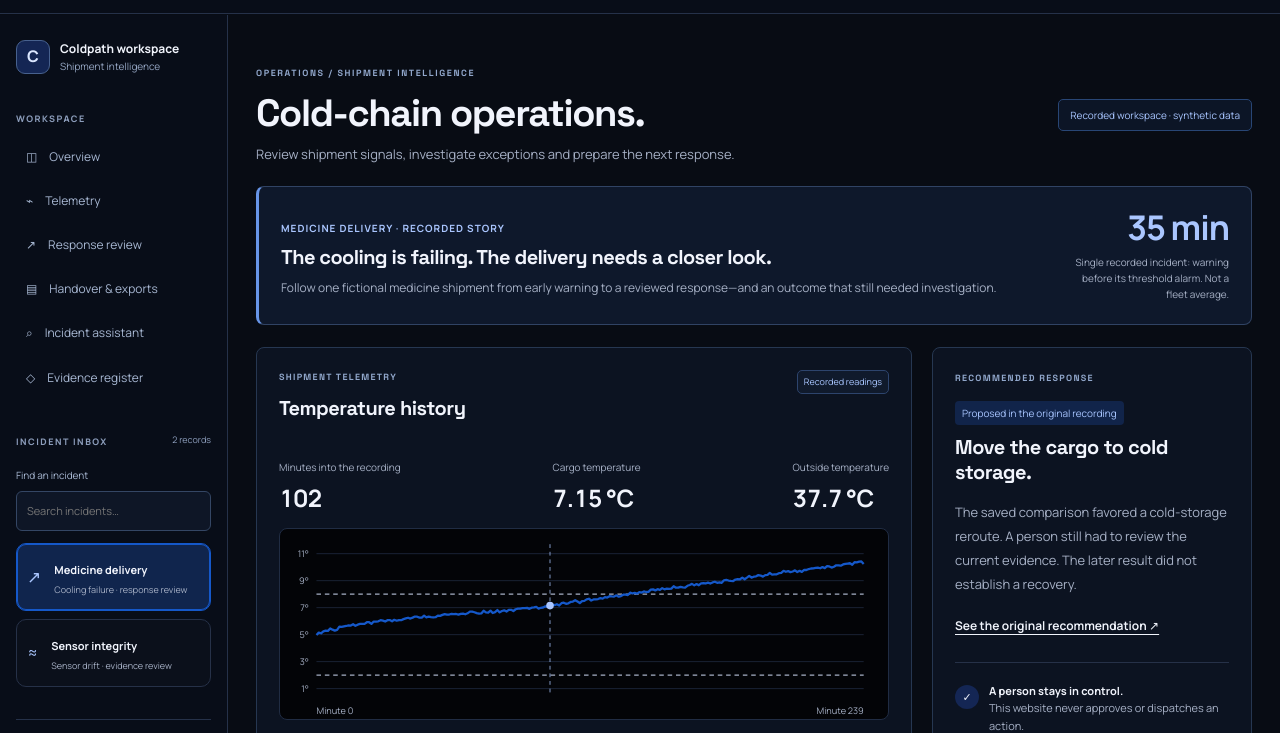
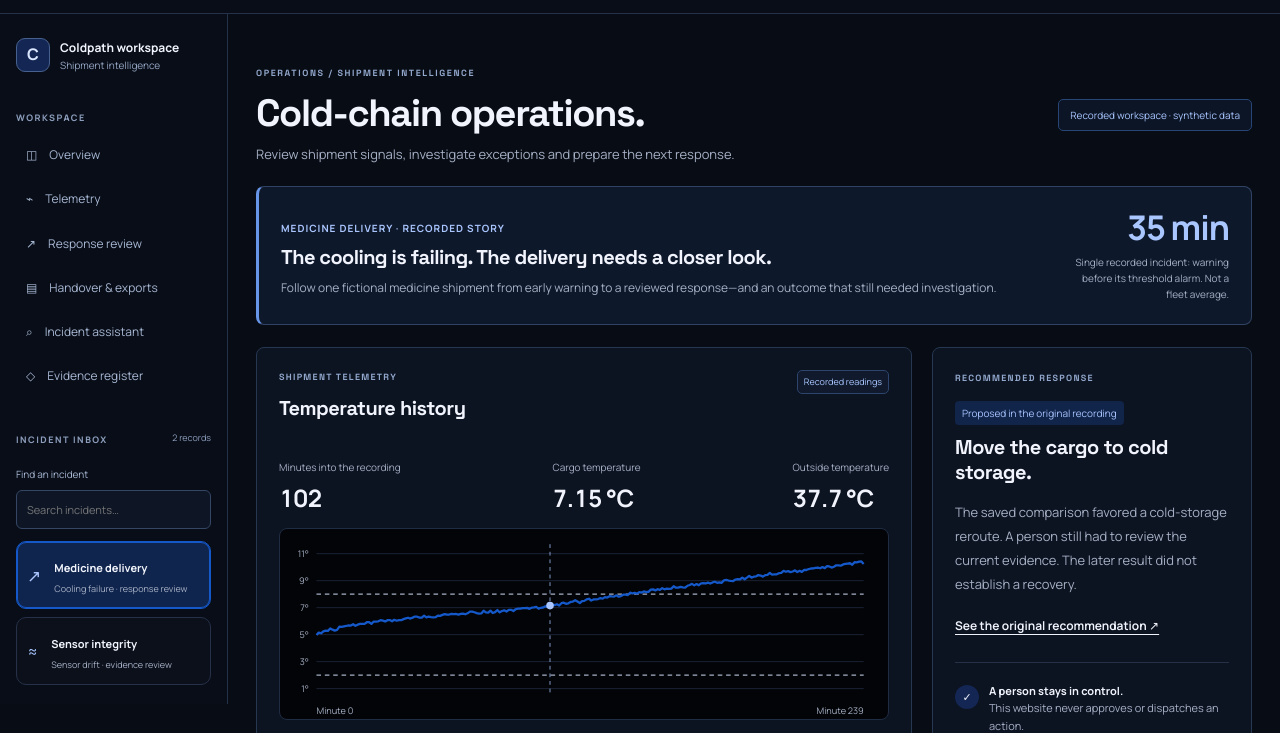
Before and after one commit to dilipna/axon-fde, a plain HTML site: page site/workbench.html in a window 1280 px wide. Shown: the part 67-800 px from the top of the page. Drawn offline with Linux system fonts and the light colour scheme; no server answers.

Commit message:
Keep workspace navigation aligned in a sticky page grid

```diff
--- a/apps/control_tower/workbench.css
+++ b/apps/control_tower/workbench.css
@@ -1575,3 +1575,30 @@
     gap: 12px;
   }
 }
+
+/* Keep navigation in the page grid, including full-page captures and zoom. */
+.cp-operations .app-shell {
+  display: grid;
+  grid-template-columns: 228px minmax(0, 1fr);
+  gap: 28px;
+  padding: 0 28px 0 0;
+}
+.ops-rail {
+  position: sticky;
+  top: 20px;
+  bottom: auto;
+  left: auto;
+  width: auto;
+  align-self: start;
+  height: calc(100dvh - 110px);
+}
+@media (max-width: 800px) {
+  .cp-operations .app-shell {
+    display: block;
+    padding: 0 20px;
+  }
+  .ops-rail {
+    position: static;
+    height: auto;
+  }
+}
--- a/site/ui/workbench.css
+++ b/site/ui/workbench.css
@@ -1575,3 +1575,30 @@
     gap: 12px;
   }
 }
+
+/* Keep navigation in the page grid, including full-page captures and zoom. */
+.cp-operations .app-shell {
+  display: grid;
+  grid-template-columns: 228px minmax(0, 1fr);
+  gap: 28px;
+  padding: 0 28px 0 0;
+}
+.ops-rail {
+  position: sticky;
+  top: 20px;
+  bottom: auto;
+  left: auto;
+  width: auto;
+  align-self: start;
+  height: calc(100dvh - 110px);
+}
+@media (max-width: 800px) {
+  .cp-operations .app-shell {
+    display: block;
+    padding: 0 20px;
+  }
+  .ops-rail {
+    position: static;
+    height: auto;
+  }
+}
```
